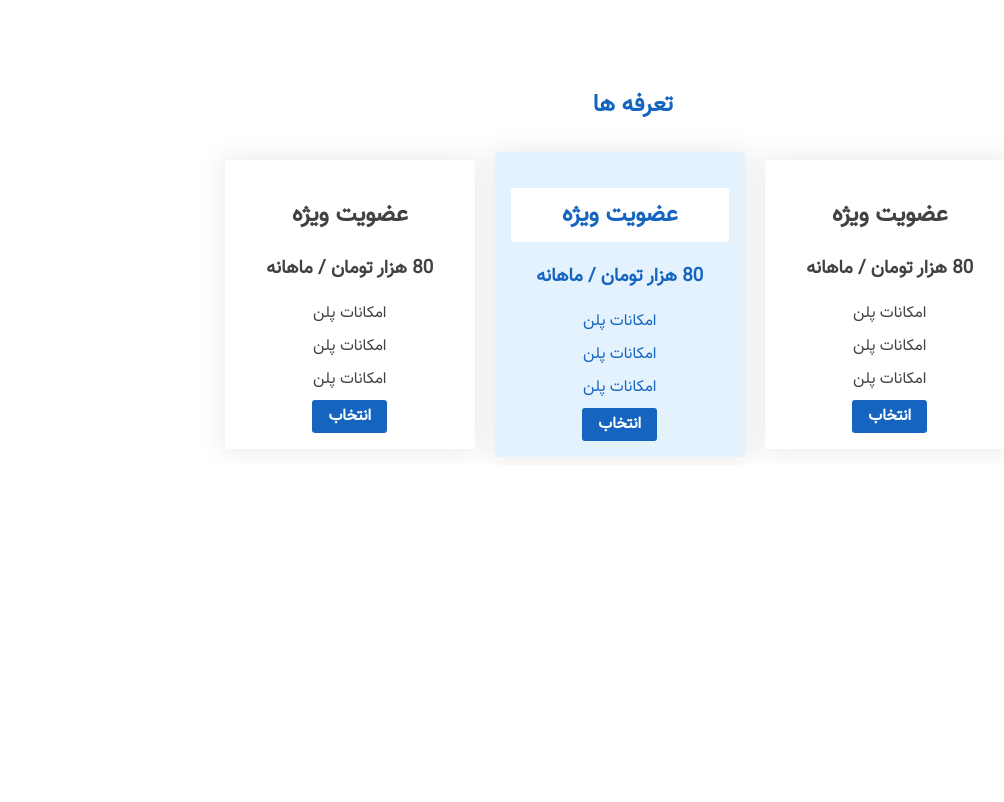
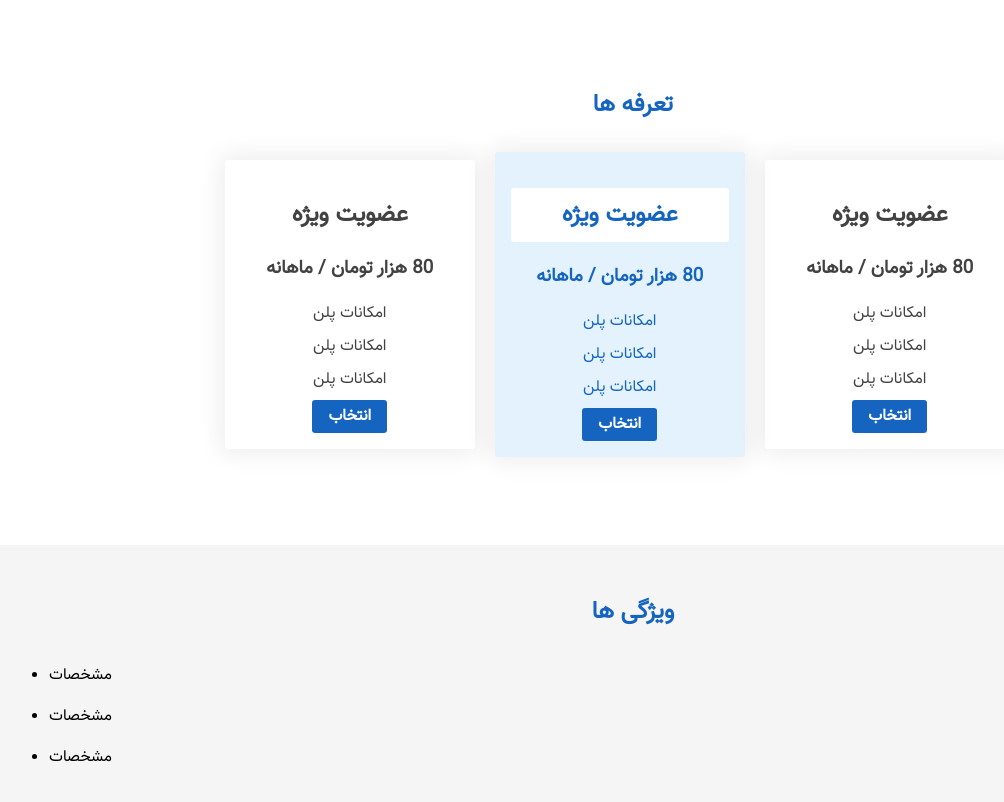
Before and after one commit to JasonJafari/frontcast-css-master, a plain HTML site: page index.html in a window 1280 px wide. Shown: the part 585-1387 px from the top of the page, without its empty margins (7-1011 px from the left). Before the commit the page ends 1050 px from the top, so only its background shows below. Drawn offline with Linux system fonts and the light colour scheme.

Commit message:
27-adding-features

```diff
--- a/index.html
+++ b/index.html
@@ -77,6 +77,35 @@
                 </article>
             </div>
         </section>
+        <section id="features">
+            <h1 class="section-title">ویژگی ها </h1>
+            <ul class="features__list">
+                <li  class="features__list--element">
+                    <div  class="features__image">
+
+                    </div>
+                    <p  class="features__description">
+                        مشخصات
+                    </p>
+                </li>
+                <li  class="features__list--element">
+                    <div  class="features__image">
+
+                    </div>
+                    <p  class="features__description">
+                        مشخصات
+                    </p>
+                </li>
+                <li  class="features__list--element">
+                    <div  class="features__image">
+
+                    </div>
+                    <p  class="features__description">
+                        مشخصات
+                    </p>
+                </li>
+            </ul>
+        </section>
     </main>
 </body>
 
--- a/styles/main.css
+++ b/styles/main.css
@@ -132,3 +132,13 @@ body {
     font-weight: bold;
     outline: none;
 }
+
+#features{
+    background:   #f5f5f5;
+    margin-top: 80px;
+    padding: 16px;
+}
+
+#features .section-title {
+    margin: 32px;
+}
```
